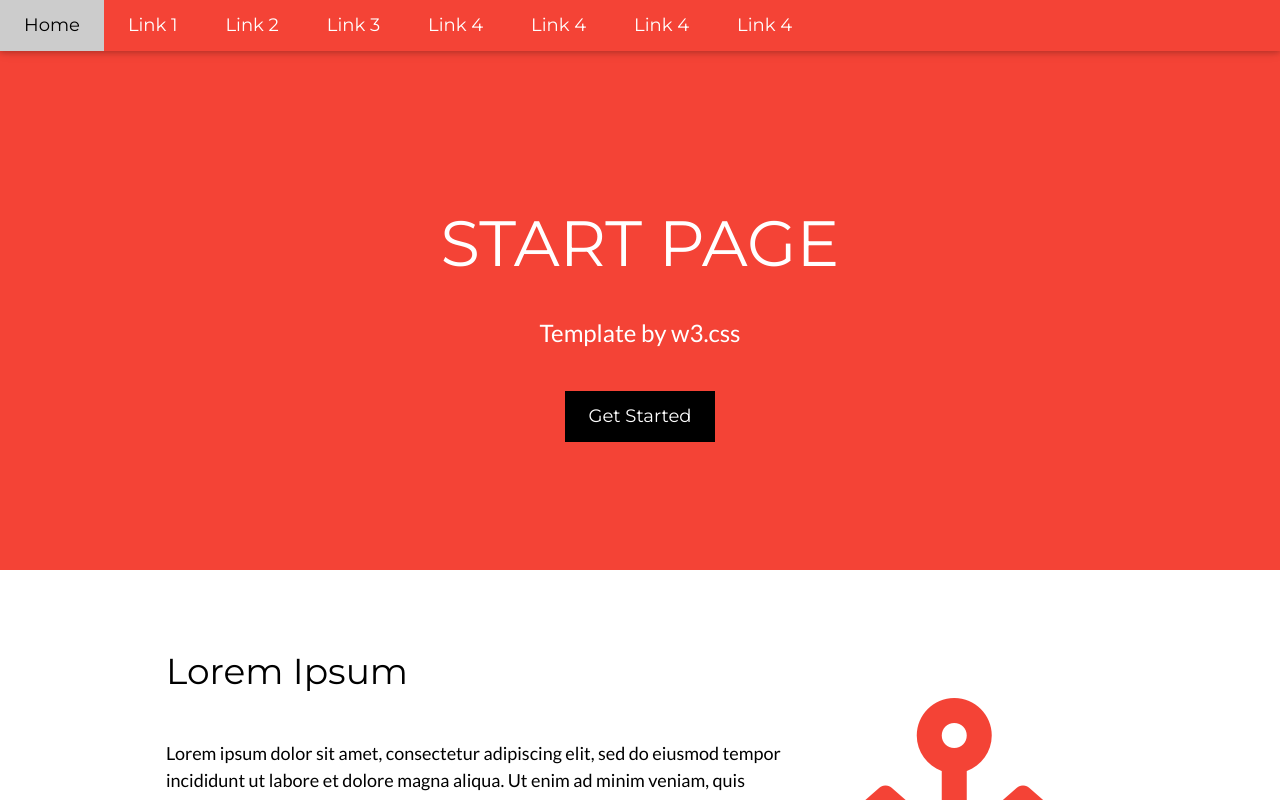
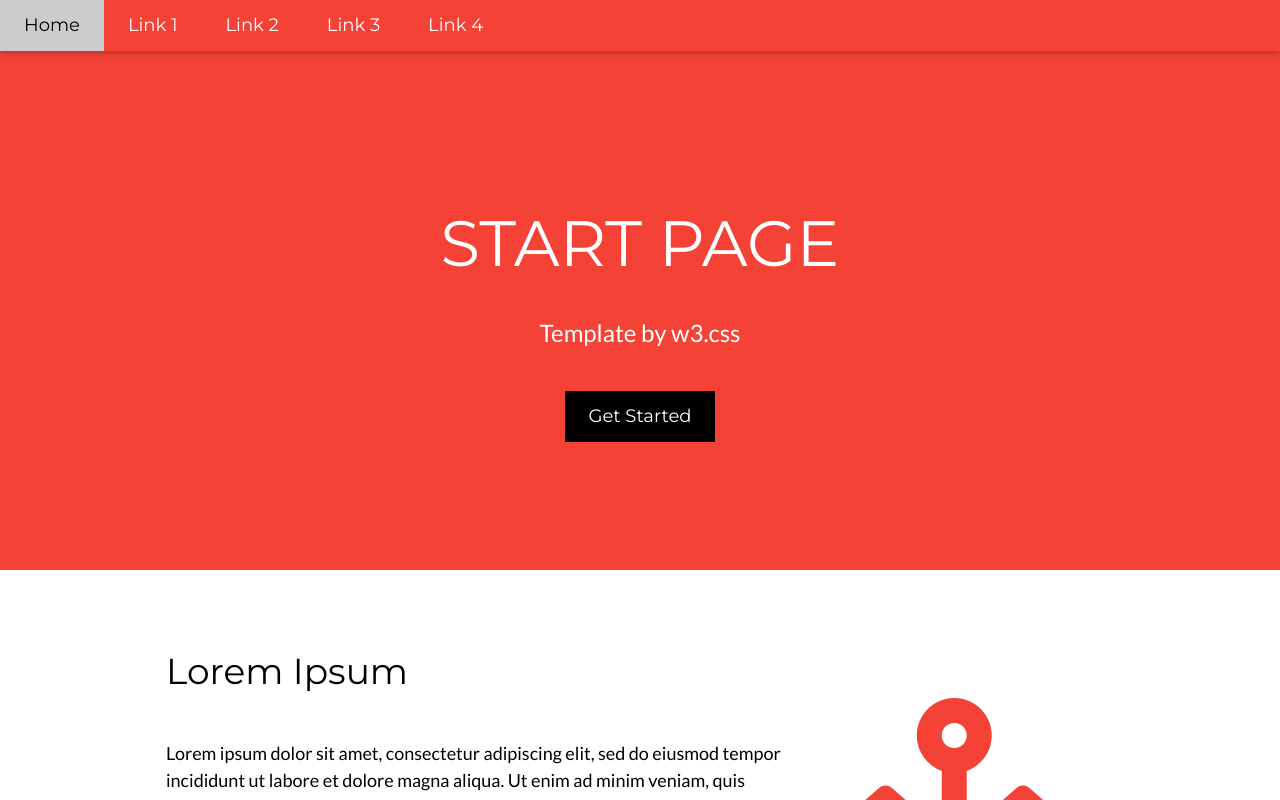
Before and after one commit to purvisha-sohaliya/start-page, a plain HTML site: page index.html in a window 1280 px wide. Shown: the top 800 px of the page. Drawn offline with Linux system fonts and the light colour scheme.

Commit message:
remove the dublicate link

```diff
--- a/index.html
+++ b/index.html
@@ -212,9 +212,6 @@
             <a href="#" class="bar-item">Link 2</a>
             <a href="#" class="bar-item">Link 3</a>
             <a href="#" class="bar-item">Link 4</a>
-            <a href="#" class="bar-item">Link 4</a>
-            <a href="#" class="bar-item">Link 4</a>
-            <a href="#" class="bar-item">Link 4</a>
         </div>
     </nav>
 
```
